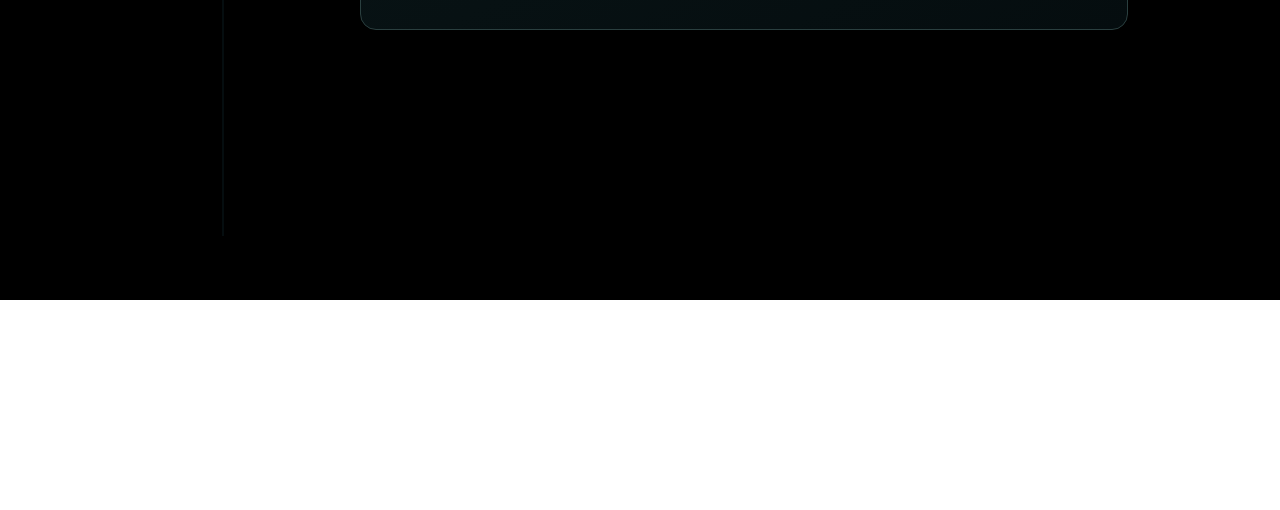
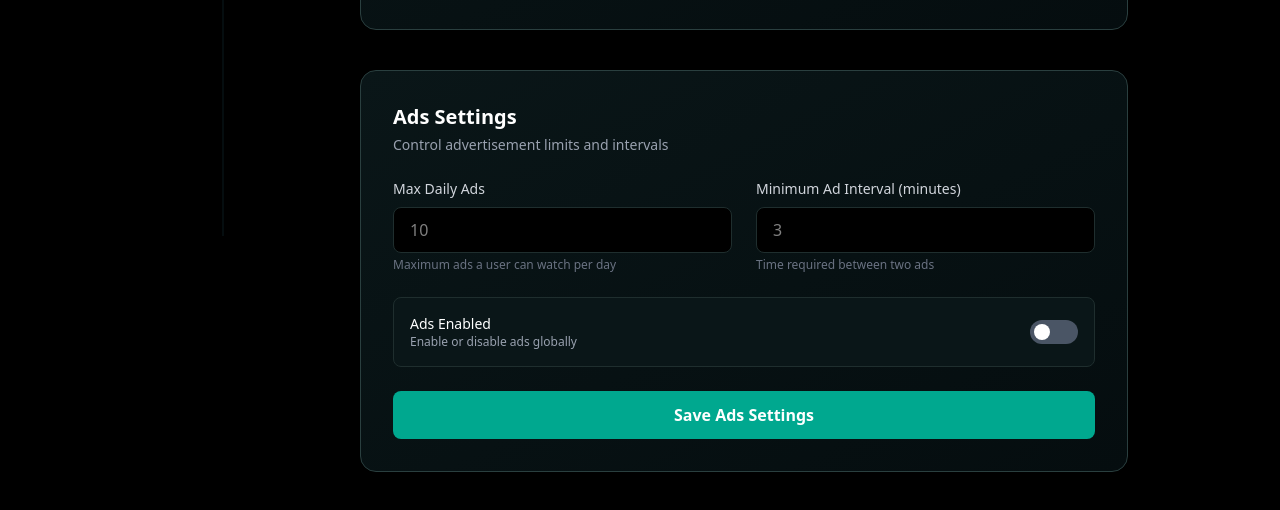
Before and after one commit to adhil473/EarnToWalkAdmin, a React (Vite) app: page /settings in a window 1280 px wide. Shown: the part 564-1074 px from the top of the page. Before the commit the page ends 864 px from the top, so only its background shows below. Built offline with nearby package versions, Linux system fonts and the light colour scheme; no server answers; sample sign-in values are in the browser's storage; what @web3modal/wagmi, wagmi would draw is missing.

Commit message:
save pont before clearing unwanted files

```diff
--- a/src/api/authApi.js
+++ b/src/api/authApi.js
@@ -42,9 +42,6 @@ export const signUp = async(formData) =>{
 // }
 
 
-
-
-
 export const changePassword = async(passwordData)=>{
     try {
         const response = await axiosConfig.post('auth/change-password',{
--- a/src/api/serviceApi.js
+++ b/src/api/serviceApi.js
@@ -451,3 +451,25 @@ export const getuserById = async (userid)=>{
     }
 
 }
+
+// ads settings get api
+export const getAdsSettings = async () => {
+    try {
+        const res = await axiosConfig.get('/ads/admin/settings');
+        return res.data;
+    } catch (error) {
+        console.error('Failed to fetch ads settings:', error?.response?.data || error.message);
+        throw error;
+    }
+}
+
+// ads settings update api
+export const updateAdsSettings = async (data) => {
+    try {
+        const res = await axiosConfig.put('/ads/admin/settings', data);
+        return res.data;
+    } catch (error) {
+        console.error('Failed to update ads settings:', error?.response?.data || error.message);
+        throw error;
+    }
+}
--- a/src/pages/Settings.jsx
+++ b/src/pages/Settings.jsx
@@ -1,6 +1,6 @@
 import React, { useEffect, useState } from "react";
 import toast from "react-hot-toast";
-// import { getSettings, updateSettings } from "../api/serviceApi";
+import { getAdsSettings, updateAdsSettings } from "../api/serviceApi";
 
 function Settings() {
   const [formData, setFormData] = useState({
@@ -9,7 +9,15 @@ function Settings() {
     autoLimit: ""
   });
 
+  const [adsData, setAdsData] = useState({
+    maxDailyAds: "",
+    minAdIntervalMinutes: "",
+    enabled: false
+  });
+
   const [loading, setLoading] = useState(false);
+  const [adsLoading, setAdsLoading] = useState(false);
+  const [adsFetching, setAdsFetching] = useState(true);
   const [preview, setPreview] = useState(0);
 
   useEffect(() => {
@@ -26,6 +34,26 @@ function Settings() {
       }
     };
     fetchSettings();
+  }, []);
+
+  // Fetch ads settings on mount
+  useEffect(() => {
+    const fetchAdsSettings = async () => {
+      try {
+        setAdsFetching(true);
+        const data = await getAdsSettings();
+        setAdsData({
+          maxDailyAds: data.maxDailyAds ?? "",
+          minAdIntervalMinutes: data.minAdIntervalMinutes ?? "",
+          enabled: data.enabled ?? false
+        });
+      } catch {
+        toast.error("Failed to load ads settings");
+      } finally {
+        setAdsFetching(false);
+      }
+    };
+    fetchAdsSettings();
   }, []);
 
   useEffect(() => {
@@ -65,6 +93,38 @@ function Settings() {
       toast.error("Failed to save settings");
     } finally {
       setLoading(false);
+    }
+  };
+
+  const handleAdsSubmit = async (e) => {
+    e.preventDefault();
+
+    if (!adsData.maxDailyAds || Number(adsData.maxDailyAds) <= 0) {
+      toast.error("Max daily ads must be greater than 0");
+      return;
+    }
+    if (!adsData.minAdIntervalMinutes || Number(adsData.minAdIntervalMinutes) <= 0) {
+      toast.error("Minimum ad interval must be greater than 0");
+      return;
+    }
+
+    try {
+      setAdsLoading(true);
+      await updateAdsSettings({
+        maxDailyAds: Number(adsData.maxDailyAds),
+        minAdIntervalMinutes: Number(adsData.minAdIntervalMinutes),
+        enabled: adsData.enabled
+      });
+      toast.success("Ads settings saved successfully", {
+        style: {
+          background: "#00a88f",
+          color: "#fff",
+        },
+      });
+    } catch {
+      toast.error("Failed to save ads settings");
+    } finally {
+      setAdsLoading(false);
     }
   };
 
@@ -184,6 +244,109 @@ function Settings() {
             </button>
           </div>
         </form>
+
+        {/* Ads Settings */}
+        <form onSubmit={handleAdsSubmit}>
+          <div className="bg-gradient-to-br from-[#0a1618] to-[#050D0F] border border-[#2a3f3f] rounded-2xl p-6 md:p-8 space-y-6 mt-10">
+
+            <div>
+              <h2 className="text-xl font-semibold">Ads Settings</h2>
+              <p className="text-gray-400 text-sm mt-1">
+                Control advertisement limits and intervals
+              </p>
+            </div>
+
+            {adsFetching ? (
+              <div className="flex items-center justify-center py-10">
+                <div className="w-8 h-8 border-2 border-[#00a88f] border-t-transparent rounded-full animate-spin"></div>
+              </div>
+            ) : (
+              <>
+                <div className="grid grid-cols-1 md:grid-cols-2 gap-6">
+
+                  {/* Max Daily Ads */}
+                  <div>
+                    <label className="block text-sm text-gray-300 mb-2">
+                      Max Daily Ads
+                    </label>
+                    <input
+                      type="number"
+                      min="1"
+                      value={adsData.maxDailyAds}
+                      onChange={(e) =>
+                        setAdsData({ ...adsData, maxDailyAds: e.target.value })
+                      }
+                      className="w-full bg-black border border-[#1f2e2e] rounded-lg px-4 py-2.5 text-white focus:outline-none focus:border-[#00a88f] transition-colors"
+                      placeholder="10"
+                      required
+                    />
+                    <p className="text-xs text-gray-500 mt-1">
+                      Maximum ads a user can watch per day
+                    </p>
+                  </div>
+
+                  {/* Min Interval */}
+                  <div>
+                    <label className="block text-sm text-gray-300 mb-2">
+                      Minimum Ad Interval (minutes)
+                    </label>
+                    <input
+                      type="number"
+                      min="1"
+                      value={adsData.minAdIntervalMinutes}
+                      onChange={(e) =>
+                        setAdsData({ ...adsData, minAdIntervalMinutes: e.target.value })
+                      }
+                      className="w-full bg-black border border-[#1f2e2e] rounded-lg px-4 py-2.5 text-white focus:outline-none focus:border-[#00a88f] transition-colors"
+                      placeholder="3"
+                      required
+                    />
+                    <p className="text-xs text-gray-500 mt-1">
+                      Time required between two ads
+                    </p>
+                  </div>
+
+                  {/* Toggle */}
+                  <div className="flex items-center justify-between md:col-span-2 bg-[#0a1618] border border-[#1f2e2e] rounded-lg p-4">
+                    <div>
+                      <p className="text-sm font-medium">Ads Enabled</p>
+                      <p className="text-xs text-gray-400">
+                        Enable or disable ads globally
+                      </p>
+                    </div>
+
+                    <button
+                      type="button"
+                      onClick={() =>
+                        setAdsData({ ...adsData, enabled: !adsData.enabled })
+                      }
+                      className={`w-12 h-6 rounded-full relative transition-colors duration-300 ${
+                        adsData.enabled ? "bg-[#00a88f]" : "bg-gray-600"
+                      }`}
+                    >
+                      <div
+                        className={`absolute w-4 h-4 bg-white rounded-full top-1 transition-all duration-300 ${
+                          adsData.enabled ? "left-7" : "left-1"
+                        }`}
+                      ></div>
+                    </button>
+                  </div>
+
+                </div>
+
+                <button
+                  type="submit"
+                  disabled={adsLoading}
+                  className="w-full bg-[#00a88f] hover:bg-[#008f7a] py-3 rounded-lg font-semibold transition-all duration-300 disabled:opacity-50 disabled:cursor-not-allowed"
+                >
+                  {adsLoading ? "Saving..." : "Save Ads Settings"}
+                </button>
+              </>
+            )}
+
+          </div>
+        </form>
+
       </div>
     </div>
   );
```
